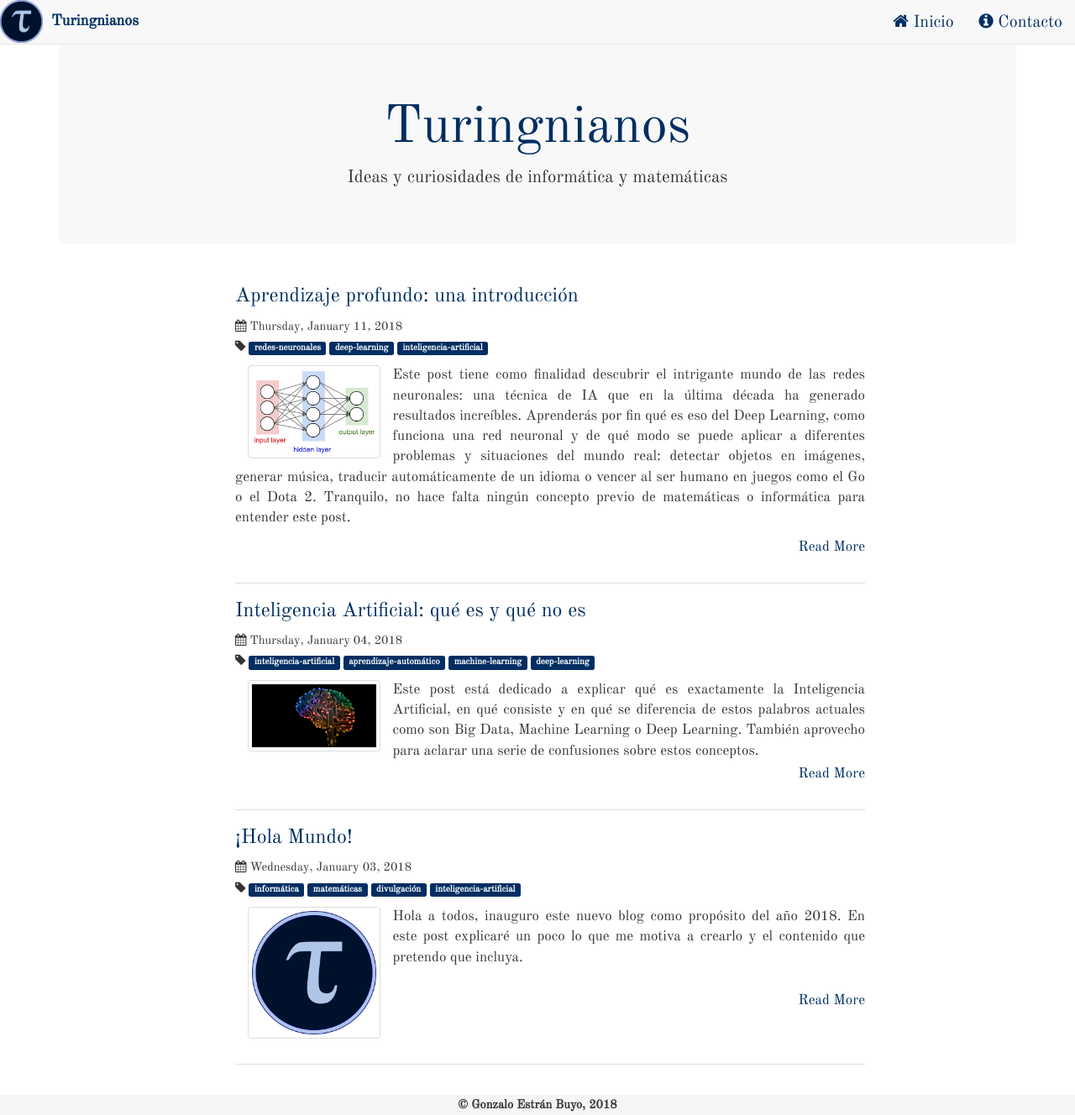
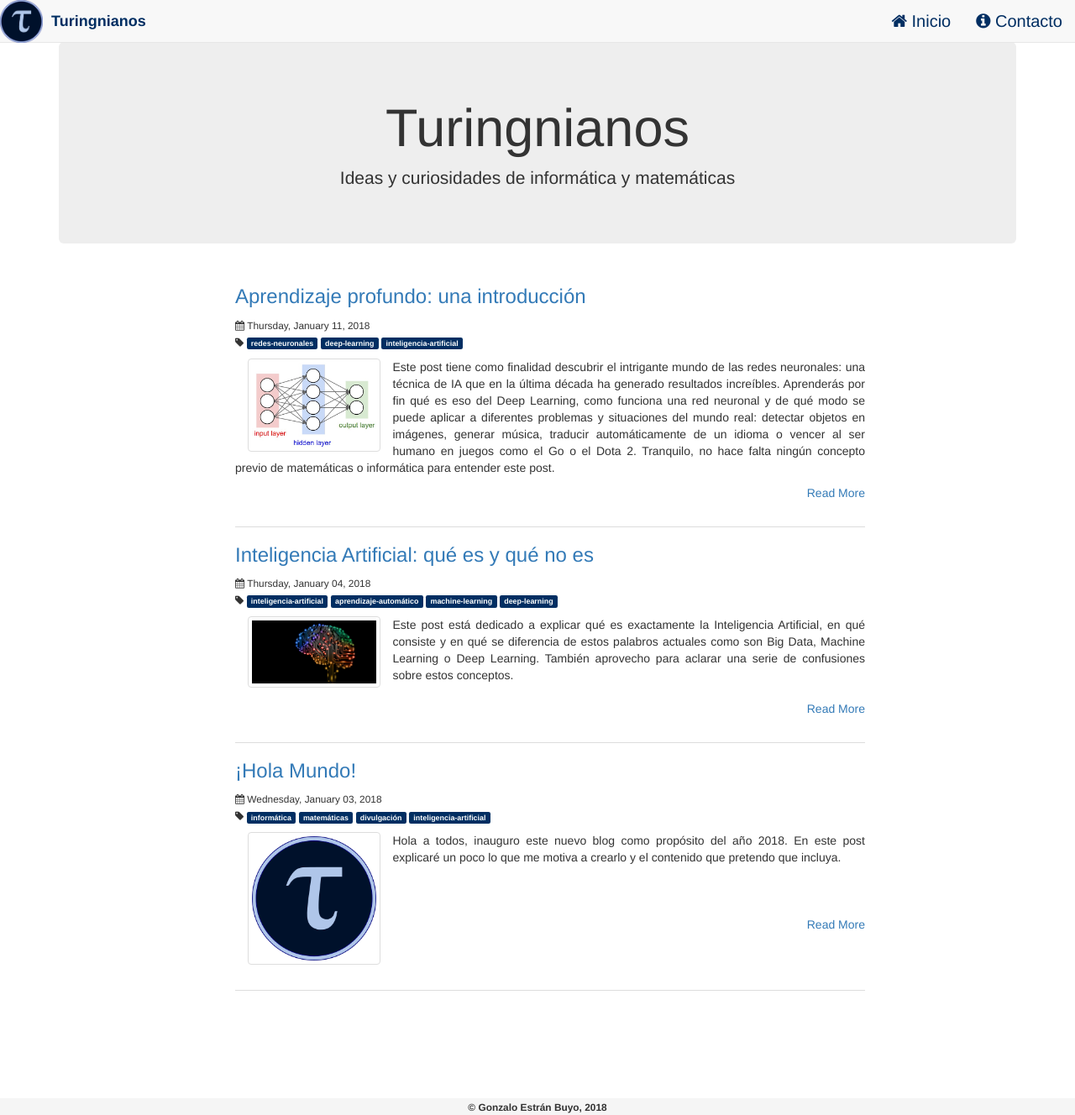
Before and after one commit to turingnianos/turingnianos.github.io, a Jekyll site: the page built from index.html, in a window 1280 px wide and 1328 px high. Shown: the whole window at 84% size. Built offline with Jekyll 4.4.1, drawn with Linux system fonts in a browser that asks for light colours; nearby versions of some CDN libraries; some web fonts are replaced; comment, search, counter and statistics services are not loaded.

Commit message:
Update head.html

```diff
--- a/_includes/head.html
+++ b/_includes/head.html
@@ -22,11 +22,11 @@
   <title>{% if page.title %} {{ page.title }} - {{ site.title }} {% else %} {{ site.title }} {% endif %}</title>
 
   <!-- stylesheets -->
+  <link media="all" rel="stylesheet" href="{{ "/assets/css/site.css" | prepend: site.baseurl }}">
   <link media="all" href="//netdna.bootstrapcdn.com/bootstrap/3.2.0/css/bootstrap.min.css" rel="stylesheet">
   <!--
     <link media="all" href="//netdna.bootstrapcdn.com/font-awesome/4.2.0/css/font-awesome.min.css" rel="stylesheet">
   -->
-  <link media="all" rel="stylesheet" href="{{ "/assets/css/site.css" | prepend: site.baseurl }}">
 
   <!-- RSS -->
   <link rel="alternate" type="application/rss+xml" title="RSS" href="/atom.xml">
```
